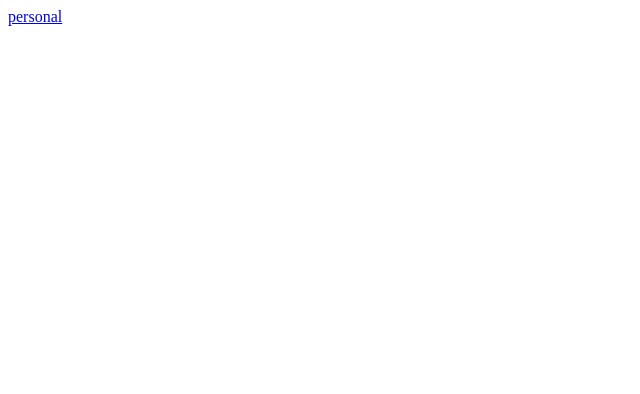
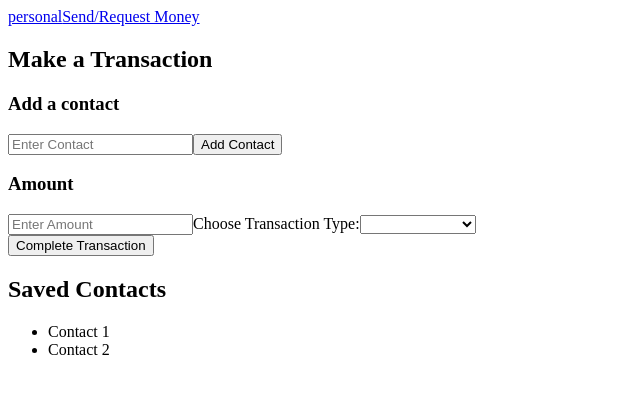
Before and after one commit to mdiazelt/RevPay-Banking-Project, an Angular app in the folder frontend/: page /money in a window 1280 px wide. Before the commit this address led to /. Shown: the top 394 px of the page, without its empty margins (0-640 px from the left). Built offline with nearby package versions, Linux system fonts and the light colour scheme.

Commit message:
transactions

```diff
--- a/frontend/src/app/app-routing.module.ts
+++ b/frontend/src/app/app-routing.module.ts
@@ -2,10 +2,12 @@ import { NgModule } from '@angular/core';
 import { RouterModule, Routes } from '@angular/router';
 import { PersonalAccountComponent } from "./components/personal-account/personal-account.component";
 import { PersonalTransactionListComponent } from './components/personal-transaction-list/personal-transaction-list.component';
+import { SendRequestMoneyComponent } from './components/send-request-money/send-request-money.component';
 
 const routes: Routes = [
 
   {path: 'personal', component: PersonalAccountComponent},
+  {path: 'money', component: SendRequestMoneyComponent},
 
   {path:'', children:[
     {path:'personal/:transaction-history', component:PersonalTransactionListComponent}
--- a/frontend/src/app/app.module.ts
+++ b/frontend/src/app/app.module.ts
@@ -5,12 +5,14 @@ import { AppRoutingModule } from './app-routing.module';
 import { AppComponent } from './app.component';
 import { PersonalAccountComponent } from './components/personal-account/personal-account.component';
 import { NavbarComponent } from './components/navbar/navbar.component';
+import { SendRequestMoneyComponent } from './components/send-request-money/send-request-money.component';
 
 @NgModule({
   declarations: [
     AppComponent,
     PersonalAccountComponent,
-    NavbarComponent
+    NavbarComponent,
+    SendRequestMoneyComponent
   ],
   imports: [
     BrowserModule,
--- a/frontend/src/app/components/navbar/navbar.component.html
+++ b/frontend/src/app/components/navbar/navbar.component.html
@@ -1 +1,2 @@
 <a routerLink="personal">personal</a>
+<a routerLink="money">Send/Request Money</a>
--- a/frontend/src/app/components/personal-account/personal-account.component.html
+++ b/frontend/src/app/components/personal-account/personal-account.component.html
@@ -1,4 +1,4 @@
-<p>personal-account works!</p>
+<h1>My Account</h1>
 
 <!-- <div routerLinkActive="active-link" [routerLinkActiveOptions]="{exact:true}">
 <a routerLink="/personal/personal-transaction-history">Transaction History</a>
--- /dev/null
+++ b/frontend/src/app/components/send-request-money/send-request-money.component.html
@@ -0,0 +1,26 @@
+<section>
+    <h1>Make a Transaction</h1>
+    <h3>Add a contact</h3>
+    <input placeholder="Enter Contact">
+    <button>Add Contact</button>
+
+    <h3>Amount</h3>
+    <input placeholder="Enter Amount">
+    <label for="money">Choose Transaction Type:</label>
+    <select name="cars" id="cars">
+        <option value=""></option>
+        <option value="send">Send Money</option>
+        <option value="request">Request Money</option>
+        <option value="wallet">Add To Wallet</option>
+    </select>
+    <br>
+    <button>Complete Transaction</button>
+</section>
+
+<div>
+    <h2>Saved Contacts</h2>
+    <ul>
+        <li>Contact 1</li>
+        <li>Contact 2</li>
+    </ul>
+</div>
--- /dev/null
+++ b/frontend/src/app/components/send-request-money/send-request-money.component.ts
@@ -0,0 +1,15 @@
+import { Component, OnInit } from '@angular/core';
+
+@Component({
+  selector: 'app-send-request-money',
+  templateUrl: './send-request-money.component.html',
+  styleUrls: ['./send-request-money.component.css']
+})
+export class SendRequestMoneyComponent implements OnInit {
+
+  constructor() { }
+
+  ngOnInit(): void {
+  }
+
+}
```
Also changed, not shown: frontend/src/app/components/send-request-money/send-request-money.component.css (added), 1 other file (tests, documents, lock files or other folders).
